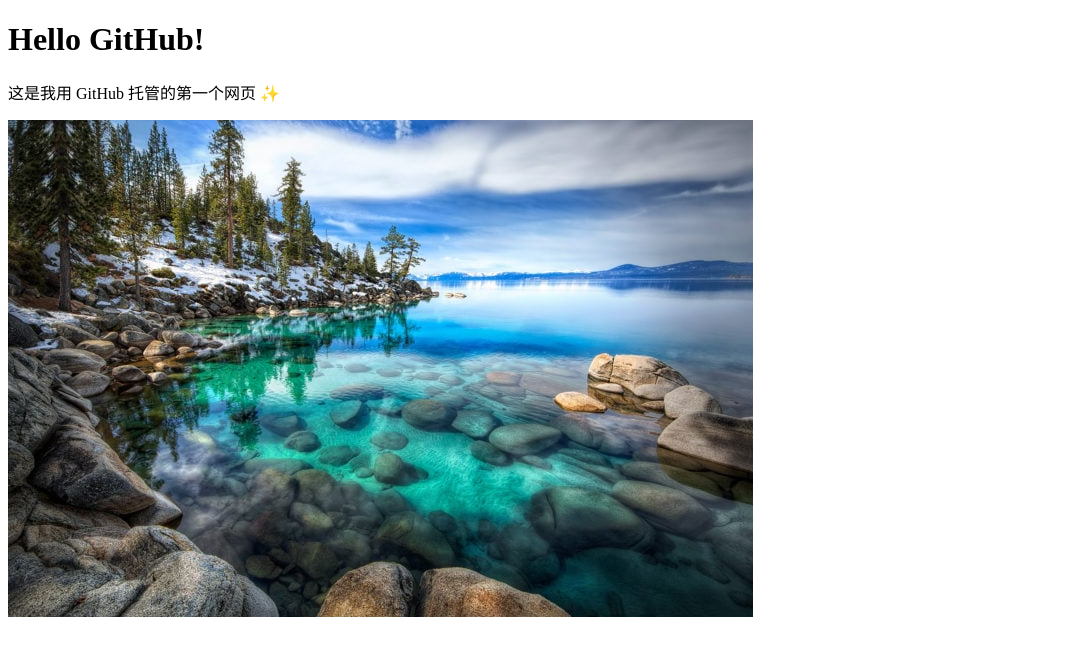
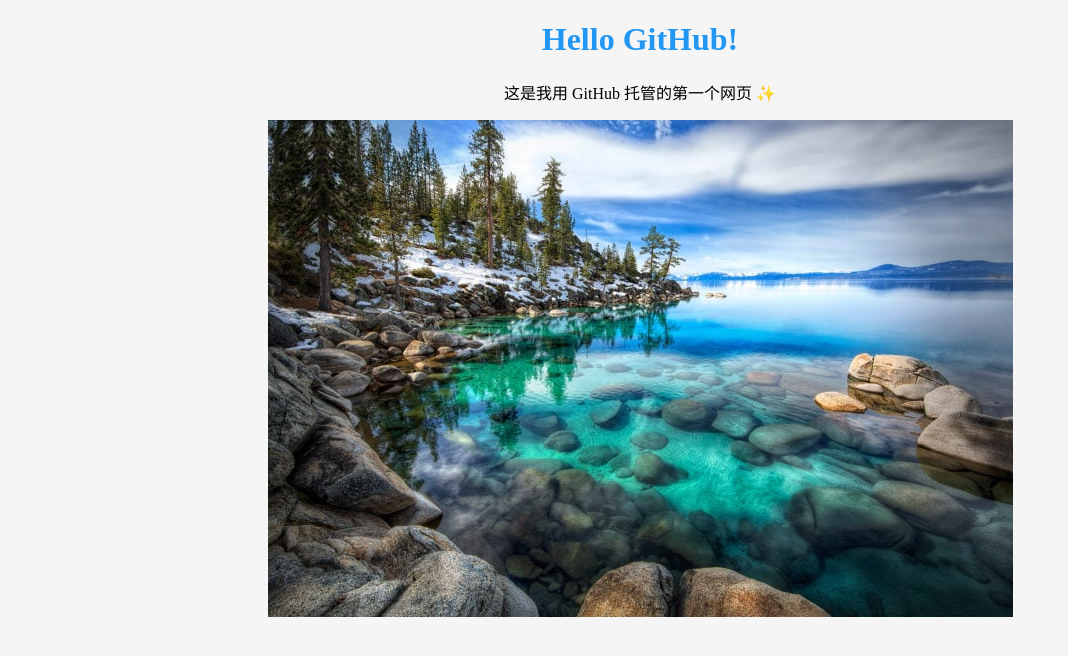
Before and after one commit to handsuplzl/my-first-website, a plain HTML site: page index.html in a window 1280 px wide. Shown: the whole page, without its empty margins (0-1068 px from the left). Drawn offline with Linux system fonts and the light colour scheme.

Commit message:
add-style分支：给网页加背景和标题样式

```diff
--- a/index.html
+++ b/index.html
@@ -3,6 +3,11 @@
 <head>
     <meta charset="UTF-8">
     <title>我的第一个 GitHub 项目</title>
+    <!-- 新增样式 -->
+    <style>
+        body { background-color: #f5f5f5; text-align: center; }
+        h1 { color: #2196F3; }
+    </style>
 </head>
 <body>
     <h1>Hello GitHub!</h1>
```
